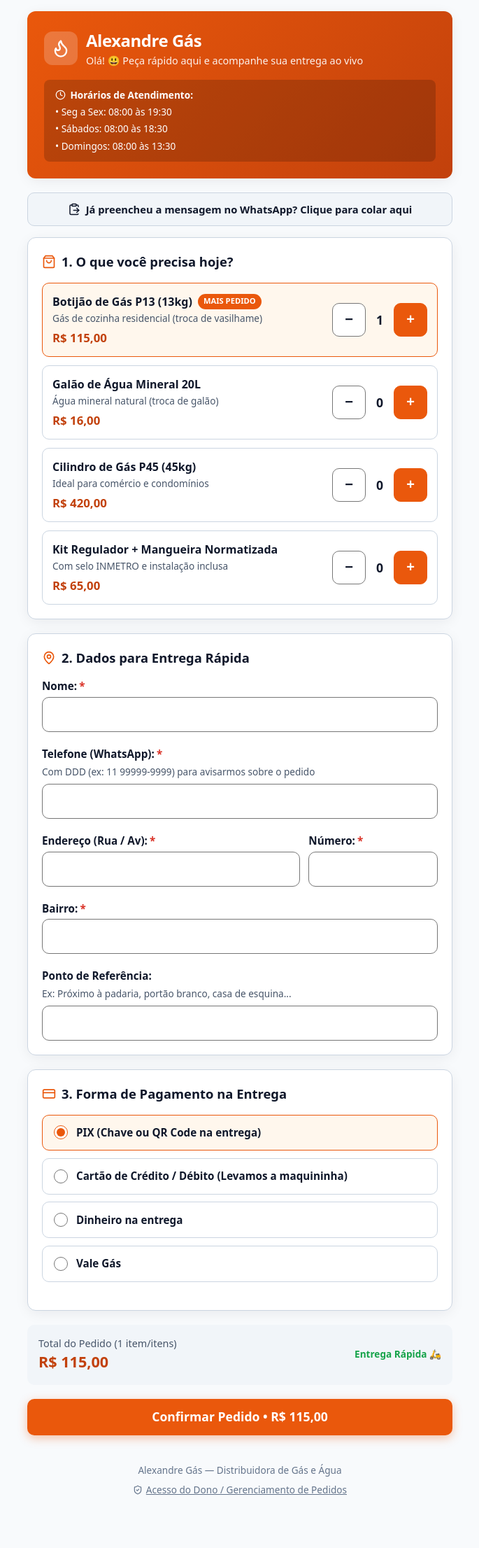
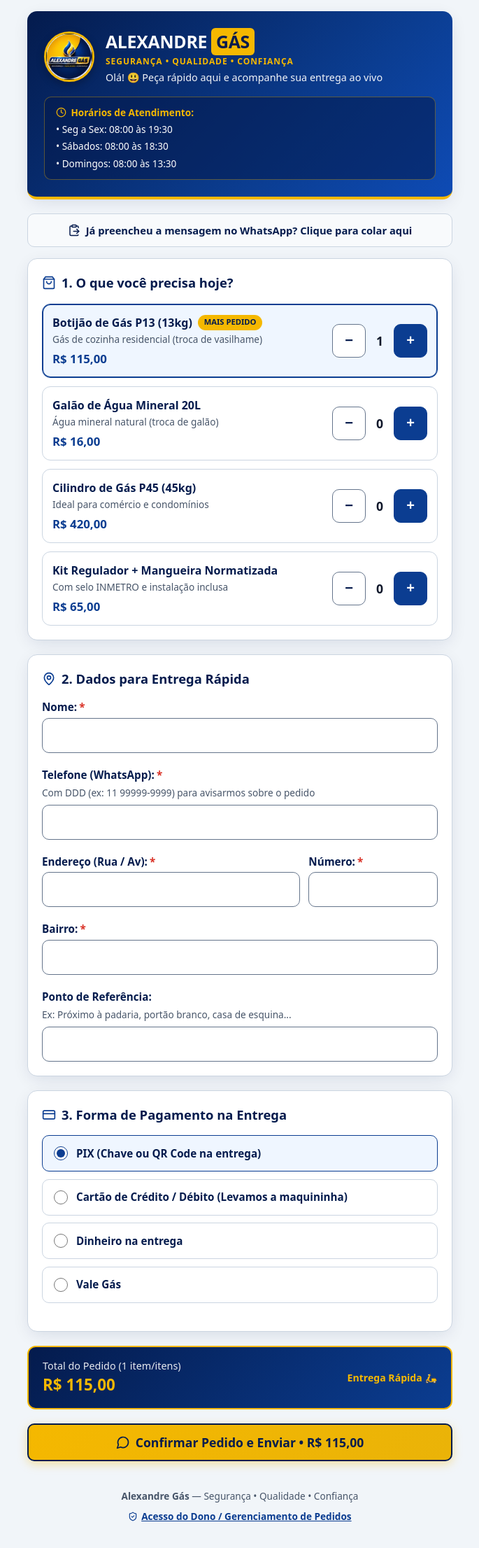
Before and after one commit to CaioSix/gassystem, a Next.js app: page / in a window 1280 px wide. Shown: the top 2212 px of the page at 70% size, without its empty margins (297-982 px from the left). Built offline with nearby package versions, Linux system fonts and the light colour scheme.

Commit message:
feat: add official Alexandre Gas logo, brand colors, and WhatsApp order notification

```diff
--- a/src/app/api/orders/route.ts
+++ b/src/app/api/orders/route.ts
@@ -1,6 +1,7 @@
 import { NextRequest, NextResponse } from 'next/server';
 import { createOrder, listOrders } from '@/lib/store';
 import { PaymentMethod } from '@/lib/types';
+import { sendServerWhatsAppNotification } from '@/lib/whatsapp-notify';
 
 export const dynamic = 'force-dynamic';
 
@@ -56,6 +57,10 @@ export async function POST(request: NextRequest) {
       total,
     });
 
+    // Dispara notificação automática para o WhatsApp do dono (se CALLMEBOT_API_KEY ou WHATSAPP_WEBHOOK_URL estiver configurado)
+    const originUrl = request.nextUrl.origin;
+    await sendServerWhatsAppNotification(order, originUrl);
+
     return NextResponse.json({ order }, { status: 201 });
   } catch (error) {
     const message = error instanceof Error ? error.message : 'Erro ao registrar pedido';
--- a/src/app/globals.css
+++ b/src/app/globals.css
@@ -1,12 +1,17 @@
 :root {
-  --bg: #f8fafc;
+  --bg: #f1f5f9;
   --surface: #ffffff;
-  --surface-muted: #f1f5f9;
+  --surface-muted: #f8fafc;
   --text: #0f172a;
   --text-muted: #475569;
-  --primary: #ea580c;
-  --primary-hover: #c2410c;
-  --primary-light: #fff7ed;
+  --navy-dark: #041b4d;
+  --navy: #072a73;
+  --primary: #0b3d91;
+  --primary-hover: #062863;
+  --primary-light: #eff6ff;
+  --gold: #f5b800;
+  --gold-hover: #d9a000;
+  --gold-light: #fef9c3;
   --blue: #0284c7;
   --green: #16a34a;
   --green-light: #dcfce7;
@@ -14,10 +19,10 @@
   --amber-light: #fef3c7;
   --danger: #d93025;
   --danger-light: #fce8e6;
-  --border: #767676;
+  --border: #64748b;
   --border-subtle: #cbd5e1;
-  --radius: 12px;
-  --shadow: 0 4px 20px -2px rgba(15, 23, 42, 0.08);
+  --radius: 14px;
+  --shadow: 0 6px 24px -4px rgba(4, 27, 77, 0.12);
 }
 
 * {
@@ -68,11 +73,12 @@ a {
   padding-block-end: 4rem;
 }
 
-/* Hero / Store Header */
+/* Hero / Store Header - Alexandre Gás Brand Colors (Navy Blue + Gold) */
 .store-header {
-  background: linear-gradient(135deg, #ea580c 0%, #c2410c 100%);
+  background: linear-gradient(135deg, var(--navy-dark) 0%, var(--primary) 65%, #0e4bb5 100%);
   color: #ffffff;
   border-radius: var(--radius);
+  border-bottom: 4px solid var(--gold);
   padding: 1.5rem;
   margin-block-end: 1.25rem;
   box-shadow: var(--shadow);
@@ -89,35 +95,57 @@ a {
 .store-brand {
   display: flex;
   align-items: center;
-  gap: 0.75rem;
+  gap: 1rem;
 }
 
-.store-brand-icon {
-  background: rgba(255, 255, 255, 0.2);
-  width: 48px;
-  height: 48px;
-  border-radius: 12px;
-  display: flex;
-  align-items: center;
-  justify-content: center;
-  font-size: 1.5rem;
+.store-logo-img {
+  width: 72px;
+  height: 72px;
+  border-radius: 50%;
+  object-fit: cover;
+  border: 3px solid var(--gold);
+  background: #ffffff;
+  box-shadow: 0 4px 12px rgba(0, 0, 0, 0.28);
+  flex-shrink: 0;
 }
 
 .store-title {
-  font-size: 1.5rem;
-  font-weight: 800;
-  letter-spacing: -0.02em;
+  font-size: 1.55rem;
+  font-weight: 900;
+  letter-spacing: -0.01em;
+  display: flex;
+  align-items: center;
+  gap: 0.35rem;
+  flex-wrap: wrap;
+}
+
+.store-title-highlight {
+  background: var(--gold);
+  color: var(--navy-dark);
+  padding: 0.05rem 0.45rem;
+  border-radius: 6px;
+}
+
+.store-tagline {
+  font-size: 0.75rem;
+  font-weight: 700;
+  letter-spacing: 0.08em;
+  text-transform: uppercase;
+  color: var(--gold);
+  margin-block-top: 0.1rem;
 }
 
 .store-subtitle {
   font-size: 0.9rem;
-  opacity: 0.92;
+  opacity: 0.94;
+  margin-block-start: 0.2rem;
 }
 
 .hours-card {
   margin-block-start: 1rem;
-  background: rgba(0, 0, 0, 0.18);
-  border-radius: 8px;
+  background: rgba(4, 27, 77, 0.55);
+  border: 1px solid rgba(245, 184, 0, 0.35);
+  border-radius: 10px;
   padding: 0.75rem 1rem;
   font-size: 0.85rem;
   display: flex;
@@ -127,6 +155,7 @@ a {
 
 .hours-title {
   font-weight: 700;
+  color: var(--gold);
   display: flex;
   align-items: center;
   gap: 0.4rem;
@@ -144,12 +173,12 @@ a {
 
 .section-title {
   font-size: 1.15rem;
-  font-weight: 700;
+  font-weight: 800;
   margin-block-end: 1rem;
   display: flex;
   align-items: center;
   gap: 0.5rem;
-  color: var(--text);
+  color: var(--navy-dark);
 }
 
 /* Product Selector */
@@ -161,7 +190,7 @@ a {
 
 .product-item {
   border: 1.5px solid var(--border-subtle);
-  border-radius: 10px;
+  border-radius: 12px;
   padding: 0.875rem;
   display: flex;
   align-items: center;
@@ -173,6 +202,7 @@ a {
 .product-item.selected {
   border-color: var(--primary);
   background-color: var(--primary-light);
+  box-shadow: inset 0 0 0 1px var(--primary);
 }
 
 .product-info {
@@ -182,6 +212,7 @@ a {
 .product-name {
   font-weight: 700;
   font-size: 1rem;
+  color: var(--navy-dark);
   display: flex;
   align-items: center;
   gap: 0.5rem;
@@ -189,11 +220,11 @@ a {
 }
 
 .product-badge {
-  background: var(--primary);
-  color: #fff;
+  background: var(--gold);
+  color: var(--navy-dark);
   font-size: 0.7rem;
-  font-weight: 700;
-  padding: 0.15rem 0.5rem;
+  font-weight: 800;
+  padding: 0.15rem 0.55rem;
   border-radius: 999px;
   text-transform: uppercase;
 }
@@ -206,7 +237,7 @@ a {
 
 .product-price {
   font-weight: 800;
-  color: var(--primary-hover);
+  color: var(--primary);
   font-size: 1.05rem;
   margin-block-start: 0.25rem;
 }
@@ -223,7 +254,7 @@ a {
   border-radius: 10px;
   border: 1.5px solid var(--border);
   background: var(--surface);
-  color: var(--text);
+  color: var(--navy-dark);
   font-size: 1.25rem;
   font-weight: 700;
   cursor: pointer;
@@ -240,6 +271,10 @@ a {
   background: var(--primary);
   color: #fff;
   border-color: var(--primary);
+}
+
+.qty-btn.primary:hover {
+  background: var(--primary-hover);
 }
 
 .qty-value {
@@ -274,7 +309,7 @@ a {
 label {
   font-weight: 600;
   font-size: 0.95rem;
-  color: var(--text);
+  color: var(--navy-dark);
   display: inline-block;
   padding: 6px 0;
   margin: -6px 0;
@@ -324,7 +359,7 @@ input:focus-visible,
 textarea:focus-visible,
 select:focus-visible,
 button:focus-visible {
-  outline: 3px solid #0b57d0;
+  outline: 3px solid var(--primary);
   outline-offset: 2px;
 }
 
@@ -385,7 +420,7 @@ fieldset.payment-fieldset legend {
 .radio-option:has(input:checked) {
   border-color: var(--primary);
   background-color: var(--primary-light);
-  font-weight: 600;
+  font-weight: 700;
 }
 
 .radio-option input[type='radio'] {
@@ -407,7 +442,7 @@ fieldset.payment-fieldset legend {
 .btn {
   font: inherit;
   font-size: max(1rem, 1em);
-  font-weight: 700;
+  font-weight: 800;
   min-height: 52px;
   padding: 0.75rem 1.25rem;
   border-radius: 10px;
@@ -427,20 +462,21 @@ fieldset.payment-fieldset legend {
 }
 
 .btn-primary {
-  background-color: var(--primary);
-  color: #ffffff;
+  background: linear-gradient(135deg, var(--gold) 0%, #eab308 100%);
+  color: var(--navy-dark);
+  border: 2px solid var(--navy-dark);
   width: 100%;
   font-size: 1.1rem;
-  box-shadow: 0 4px 14px rgba(234, 88, 12, 0.35);
+  box-shadow: 0 4px 14px rgba(245, 184, 0, 0.35);
 }
 
 .btn-primary:hover:not(:disabled) {
-  background-color: var(--primary-hover);
+  background: var(--gold-hover);
 }
 
 .btn-secondary {
   background-color: var(--surface-muted);
-  color: var(--text);
+  color: var(--navy-dark);
   border: 1.5px solid var(--border-subtle);
 }
 
@@ -459,7 +495,7 @@ fieldset.payment-fieldset legend {
 
 .btn-whatsapp {
   background-color: #25d366;
-  color: #073b1a;
+  color: #052e16;
   font-weight: 800;
 }
 
@@ -469,9 +505,11 @@ fieldset.payment-fieldset legend {
 
 /* Order Summary Bar */
 .summary-box {
-  background: var(--surface-muted);
-  border-radius: 10px;
-  padding: 1rem;
+  background: linear-gradient(135deg, var(--navy-dark) 0%, var(--primary) 100%);
+  color: #ffffff;
+  border-radius: 12px;
+  border: 2px solid var(--gold);
+  padding: 1rem 1.25rem;
   margin-block-end: 1.25rem;
   display: flex;
   align-items: center;
@@ -479,9 +517,9 @@ fieldset.payment-fieldset legend {
 }
 
 .summary-total {
-  font-size: 1.35rem;
-  font-weight: 800;
-  color: var(--primary-hover);
+  font-size: 1.4rem;
+  font-weight: 900;
+  color: var(--gold);
 }
 
 /* Status Tracker */
@@ -494,14 +532,16 @@ fieldset.payment-fieldset legend {
 }
 
 .status-banner.pending {
-  background: var(--amber-light);
-  border-color: var(--amber);
+  background: var(--gold-light);
+  border-color: var(--gold);
+  color: var(--navy-dark);
 }
 
 .status-banner.accepted,
 .status-banner.delivering {
-  background: #e0f2fe;
-  border-color: var(--blue);
+  background: #dbeafe;
+  border-color: var(--primary);
+  color: var(--navy-dark);
 }
 
 .status-banner.completed {
@@ -535,8 +575,8 @@ fieldset.payment-fieldset legend {
 
 .step-item.active {
   background: var(--primary-light);
-  color: var(--primary-hover);
-  border: 1.5px solid var(--primary);
+  color: var(--navy-dark);
+  border: 2px solid var(--primary);
   font-weight: 700;
 }
 
@@ -547,15 +587,6 @@ fieldset.payment-fieldset legend {
 }
 
 /* Admin Dashboard Grid */
-.admin-header {
-  display: flex;
-  align-items: center;
-  justify-content: space-between;
-  flex-wrap: wrap;
-  gap: 1rem;
-  margin-block-end: 1.5rem;
-}
-
 .orders-grid {
   display: grid;
   grid-template-columns: repeat(auto-fill, minmax(330px, 1fr));
@@ -575,16 +606,16 @@ fieldset.payment-fieldset legend {
 }
 
 .order-card.pending {
-  border-color: var(--amber);
+  border-color: var(--gold);
   background: #fffbeb;
 }
 
 .order-card.accepted {
-  border-color: var(--blue);
+  border-color: var(--primary);
 }
 
 .order-card.delivering {
-  border-color: #6366f1;
+  border-color: #4f46e5;
 }
 
 .badge {
@@ -594,17 +625,17 @@ fieldset.payment-fieldset legend {
   padding: 0.25rem 0.65rem;
   border-radius: 999px;
   font-size: 0.8rem;
-  font-weight: 700;
+  font-weight: 800;
 }
 
 .badge.pending {
-  background: var(--amber-light);
-  color: #92400e;
+  background: var(--gold);
+  color: var(--navy-dark);
 }
 
 .badge.accepted {
   background: #dbeafe;
-  color: #1e40af;
+  color: var(--navy-dark);
 }
 
 .badge.delivering {
@@ -623,8 +654,8 @@ fieldset.payment-fieldset legend {
 }
 
 .whatsapp-paste-box {
-  background: #f0fdf4;
-  border: 1.5px dashed #16a34a;
+  background: var(--primary-light);
+  border: 1.5px dashed var(--primary);
   border-radius: 10px;
   padding: 1rem;
   margin-block-end: 1.25rem;
--- a/src/app/page.tsx
+++ b/src/app/page.tsx
@@ -4,7 +4,6 @@ import React, { useEffect, useRef, useState } from 'react';
 import { useRouter } from 'next/navigation';
 import Link from 'next/link';
 import {
-  Flame,
   Clock,
   MapPin,
   CreditCard,
@@ -12,18 +11,24 @@ import {
   ClipboardPaste,
   CheckCircle2,
   ShieldCheck,
+  MessageCircle,
 } from 'lucide-react';
 import {
   PRODUCTS,
   PAYMENT_LABELS,
   PaymentMethod,
   STORE_HOURS_TEXT,
+  Order,
 } from '@/lib/types';
+import { formatNewOrderWhatsAppMessage } from '@/lib/whatsapp-notify';
 
 export default function CustomerOrderPage() {
   const router = useRouter();
   const formRef = useRef<HTMLFormElement>(null);
   const announcerRef = useRef<HTMLDivElement>(null);
+
+  const storeWhatsApp =
+    process.env.NEXT_PUBLIC_STORE_WHATSAPP || '5511999999999';
 
   // Default: 1x Botijão P13 selected for speed
   const [quantities, setQuantities] = useState<Record<string, number>>({
@@ -304,7 +309,20 @@ export default function CustomerOrderPage() {
         throw new Error(data.error || 'Não foi possível enviar seu pedido.');
       }
 
-      router.push(`/pedido/${data.order.id}`);
+      const createdOrder: Order = data.order;
+      const origin =
+        typeof window !== 'undefined' ? window.location.origin : '';
+      const whatsappMsg = formatNewOrderWhatsAppMessage(createdOrder, origin);
+      const whatsappUrl = `https://wa.me/${storeWhatsApp.replace(
+        /\D/g,
+        ''
+      )}?text=${encodeURIComponent(whatsappMsg)}`;
+
+      // Abre o WhatsApp para já enviar a mensagem do pedido direto para o número do dono
+      window.open(whatsappUrl, '_blank', 'noopener,noreferrer');
+
+      // Leva o cliente para a tela de acompanhamento em tempo real
+      router.push(`/pedido/${createdOrder.id}`);
     } catch (err) {
       setSubmitError(
         err instanceof Error ? err.message : 'Erro ao enviar pedido.'
@@ -322,15 +340,25 @@ export default function CustomerOrderPage() {
         className="visually-hidden"
       />
 
-      {/* Header da Loja */}
+      {/* Header da Loja com a Logo Oficial Alexandre Gás */}
       <header className="store-header">
         <div className="store-header-top">
           <div className="store-brand">
-            <div className="store-brand-icon" aria-hidden="true">
-              <Flame size={28} />
-            </div>
+            <img
+              src="/alexandreGas.png"
+              alt="Logo Alexandre Gás"
+              className="store-logo-img"
+              width={72}
+              height={72}
+            />
             <div>
-              <h1 className="store-title">Alexandre Gás</h1>
+              <h1 className="store-title">
+                <span>ALEXANDRE</span>
+                <span className="store-title-highlight">GÁS</span>
+              </h1>
+              <p className="store-tagline">
+                Segurança • Qualidade • Confiança
+              </p>
               <p className="store-subtitle">
                 Olá! 😃 Peça rápido aqui e acompanhe sua entrega ao vivo
               </p>
@@ -366,7 +394,11 @@ export default function CustomerOrderPage() {
         </button>
 
         {showPasteBox && (
-          <div id="whatsapp-paste-panel" className="whatsapp-paste-box" style={{ marginBlockStart: '0.5rem' }}>
+          <div
+            id="whatsapp-paste-panel"
+            className="whatsapp-paste-box"
+            style={{ marginBlockStart: '0.5rem' }}
+          >
             <label htmlFor="whatsapp-paste">
               Cole abaixo a mensagem respondida do WhatsApp:
             </label>
@@ -388,7 +420,7 @@ export default function CustomerOrderPage() {
                   marginBlockStart: '0.5rem',
                   fontSize: '0.88rem',
                   fontWeight: 600,
-                  color: '#166534',
+                  color: '#0b3d91',
                   display: 'flex',
                   alignItems: 'center',
                   gap: '0.35rem',
@@ -412,7 +444,7 @@ export default function CustomerOrderPage() {
         {/* 1. Escolha os Produtos */}
         <section className="card" aria-labelledby="heading-products">
           <h2 id="heading-products" className="section-title">
-            <ShoppingBag size={20} color="#ea580c" aria-hidden="true" />
+            <ShoppingBag size={20} color="#0b3d91" aria-hidden="true" />
             1. O que você precisa hoje?
           </h2>
 
@@ -467,7 +499,7 @@ export default function CustomerOrderPage() {
         {/* 2. Dados de Entrega */}
         <section className="card" aria-labelledby="heading-address">
           <h2 id="heading-address" className="section-title">
-            <MapPin size={20} color="#ea580c" aria-hidden="true" />
+            <MapPin size={20} color="#0b3d91" aria-hidden="true" />
             2. Dados para Entrega Rápida
           </h2>
 
@@ -617,7 +649,7 @@ export default function CustomerOrderPage() {
         {/* 3. Forma de Pagamento */}
         <section className="card" aria-labelledby="heading-payment">
           <h2 id="heading-payment" className="section-title">
-            <CreditCard size={20} color="#ea580c" aria-hidden="true" />
+            <CreditCard size={20} color="#0b3d91" aria-hidden="true" />
             3. Forma de Pagamento na Entrega
           </h2>
 
@@ -667,7 +699,7 @@ export default function CustomerOrderPage() {
         {/* Resumo e Botão de Finalizar */}
         <div className="summary-box">
           <div>
-            <div style={{ fontSize: '0.9rem', color: '#475569' }}>
+            <div style={{ fontSize: '0.9rem', opacity: 0.9 }}>
               Total do Pedido ({selectedItems.reduce((a, b) => a + b.quantity, 0)}{' '}
               item/itens)
             </div>
@@ -675,7 +707,7 @@ export default function CustomerOrderPage() {
               R$ {totalAmount.toFixed(2).replace('.', ',')}
             </div>
           </div>
-          <div style={{ fontSize: '0.85rem', color: '#16a34a', fontWeight: 700 }}>
+          <div style={{ fontSize: '0.88rem', color: '#f5b800', fontWeight: 800 }}>
             Entrega Rápida 🛵
           </div>
         </div>
@@ -701,9 +733,12 @@ export default function CustomerOrderPage() {
           className="btn btn-primary"
           disabled={isSubmitting}
         >
+          <MessageCircle size={20} aria-hidden="true" />
           {isSubmitting
             ? 'Enviando seu pedido...'
-            : `Confirmar Pedido • R$ ${totalAmount.toFixed(2).replace('.', ',')}`}
+            : `Confirmar Pedido e Enviar • R$ ${totalAmount
+                .toFixed(2)
+                .replace('.', ',')}`}
         </button>
       </form>
 
@@ -712,10 +747,12 @@ export default function CustomerOrderPage() {
           marginBlockStart: '2.5rem',
           textAlign: 'center',
           fontSize: '0.85rem',
-          color: '#64748b',
+          color: '#475569',
         }}
       >
-        <p>Alexandre Gás — Distribuidora de Gás e Água</p>
+        <p>
+          <strong>Alexandre Gás</strong> — Segurança • Qualidade • Confiança
+        </p>
         <p style={{ marginBlockStart: '0.5rem' }}>
           <Link
             href="/admin"
@@ -724,6 +761,8 @@ export default function CustomerOrderPage() {
               alignItems: 'center',
               gap: '0.3rem',
               textDecoration: 'underline',
+              color: '#0b3d91',
+              fontWeight: 600,
             }}
           >
             <ShieldCheck size={14} aria-hidden="true" />
--- /dev/null
+++ b/src/lib/whatsapp-notify.ts
@@ -0,0 +1,83 @@
+import { Order, PAYMENT_LABELS } from './types';
+
+export function formatNewOrderWhatsAppMessage(
+  order: Order,
+  originUrl?: string
+): string {
+  const shortId = order.id.slice(0, 6).toUpperCase();
+  const itemsText = order.items
+    .map(
+      (i) =>
+        `• ${i.quantity}x ${i.name} (R$ ${(i.price * i.quantity)
+          .toFixed(2)
+          .replace('.', ',')})`
+    )
+    .join('\n');
+
+  const paymentText =
+    PAYMENT_LABELS[order.payment_method] +
+    (order.change_for ? ` (Troco para: ${order.change_for})` : '');
+
+  const base = originUrl || '';
+  const quickAcceptLink = base
+    ? `\n\n✅ *Aceitar pedido em 1 clique:*\n${base}/admin?accept=${order.id}`
+    : '';
+
+  return (
+    `🔥 *NOVO PEDIDO #${shortId} — ALEXANDRE GÁS*\n\n` +
+    `*Nome:* ${order.customer_name}\n` +
+    `*Endereço:* ${order.address}\n` +
+    `*Numero:* ${order.address_number}\n` +
+    `*Bairro:* ${order.neighborhood}\n` +
+    `*Ponto de Referência:* ${order.reference || 'Não informado'}\n` +
+    `*Telefone:* ${order.phone}\n\n` +
+    `🛒 *Itens:*\n${itemsText}\n` +
+    `💳 *Pagamento:* ${paymentText}\n` +
+    `💰 *Total:* R$ ${order.total.toFixed(2).replace('.', ',')}` +
+    quickAcceptLink
+  );
+}
+
+/**
+ * Dispara notificação automática no servidor (Lambda) para o WhatsApp do dono,
+ * caso CALLMEBOT_API_KEY (grátis) ou WHATSAPP_WEBHOOK_URL esteja configurado.
+ */
+export async function sendServerWhatsAppNotification(
+  order: Order,
+  originUrl?: string
+): Promise<void> {
+  const storePhone = (
+    process.env.NEXT_PUBLIC_STORE_WHATSAPP || ''
+  ).replace(/\D/g, '');
+  const callMeBotKey = process.env.CALLMEBOT_API_KEY || '';
+  const webhookUrl = process.env.WHATSAPP_WEBHOOK_URL || '';
+
+  const text = formatNewOrderWhatsAppMessage(order, originUrl);
+
+  try {
+    // Opção 1: CallMeBot (100% Gratuito para enviar alertas para o próprio WhatsApp do dono)
+    if (storePhone && callMeBotKey) {
+      const url = `https://api.callmebot.com/whatsapp.php?phone=${encodeURIComponent(
+        storePhone
+      )}&text=${encodeURIComponent(text)}&apikey=${encodeURIComponent(
+        callMeBotKey
+      )}`;
+      await fetch(url, { method: 'GET' });
+    }
+
+    // Opção 2: Webhook genérico (Evolution API, Z-API, n8n, Make, Meta Cloud API)
+    if (webhookUrl) {
+      await fetch(webhookUrl, {
+        method: 'POST',
+        headers: { 'Content-Type': 'application/json' },
+        body: JSON.stringify({
+          phone: storePhone,
+          message: text,
+          order,
+        }),
+      });
+    }
+  } catch (err) {
+    console.error('Aviso: falha ao disparar webhook de WhatsApp:', err);
+  }
+}
```
Also changed, not shown: src/app/admin/page.tsx (+95 -28 lines), src/app/pedido/[id]/page.tsx (+26 -9 lines), public/alexandreGas.png (added), 1 other file (tests, documents, lock files or other folders).
